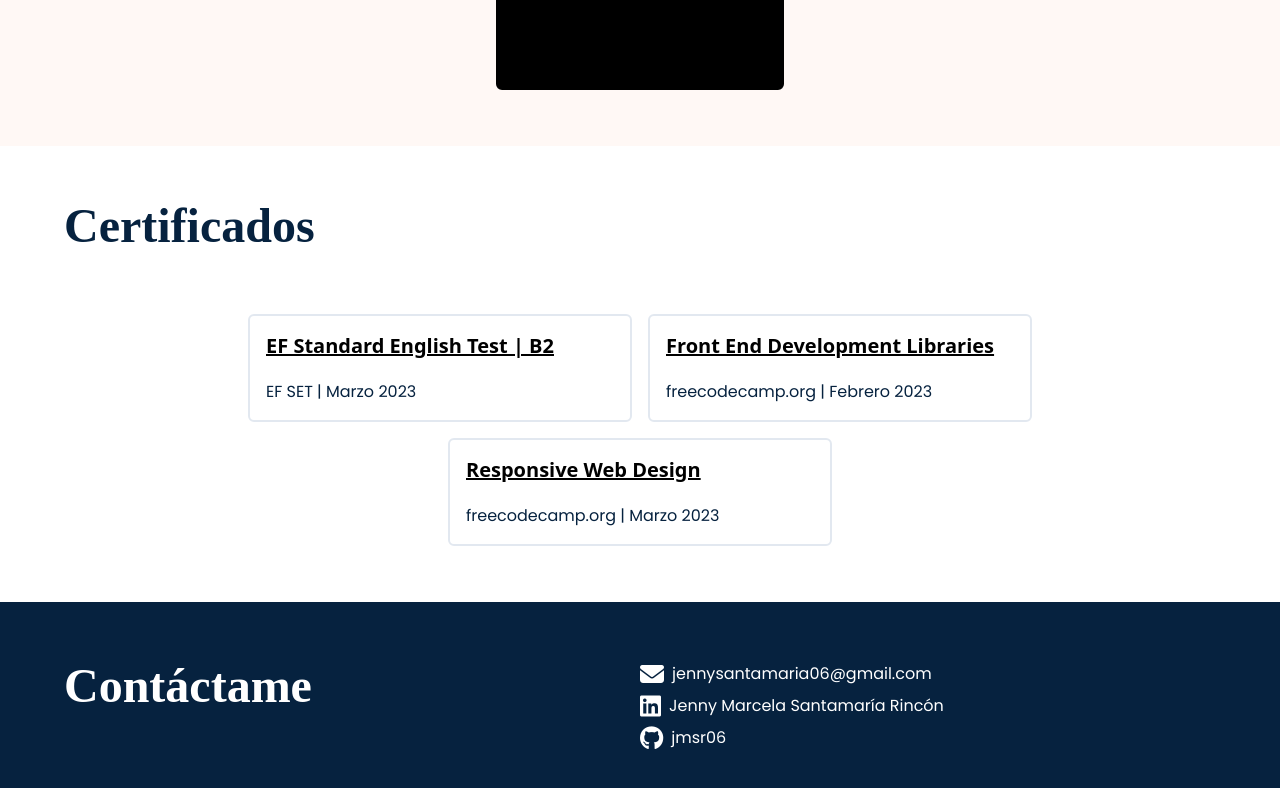
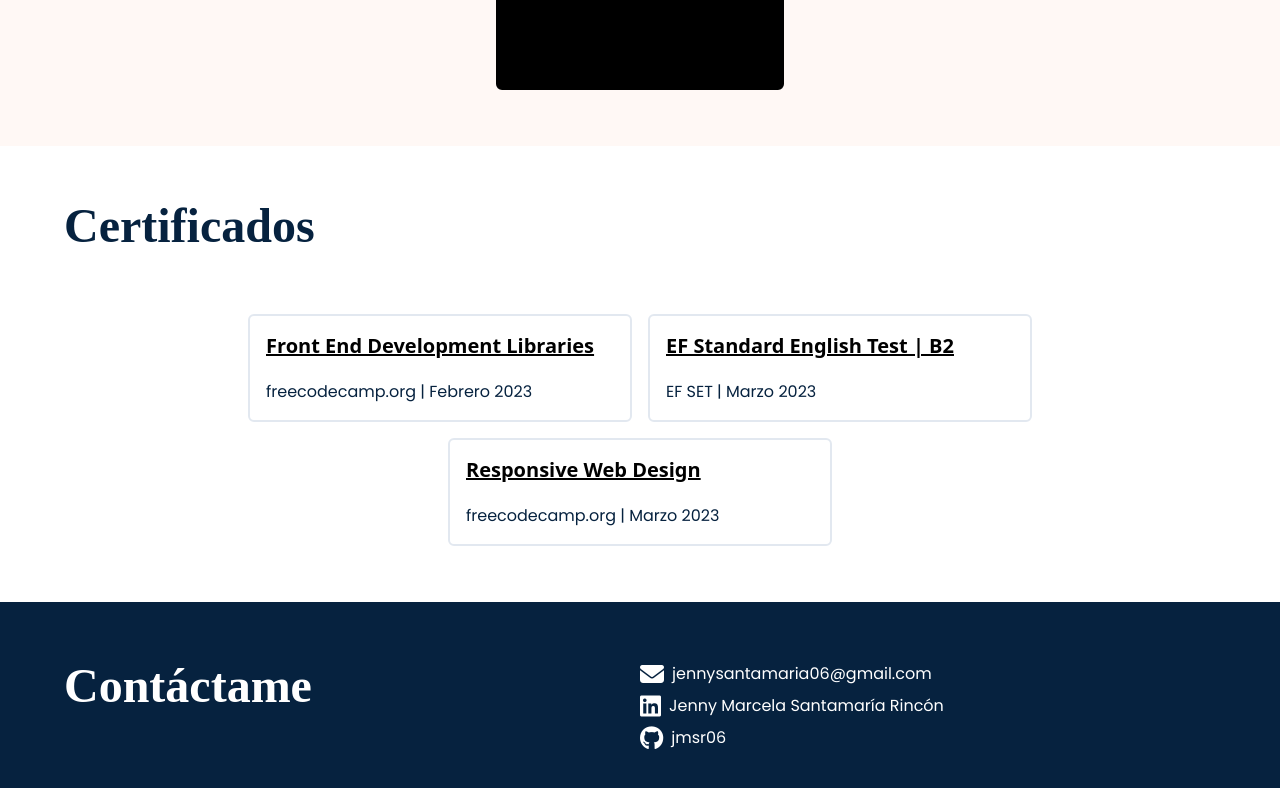
Before and after one commit to jmsr06/Portafolio, a React (Vite) app: page / in a window 1280 px wide. Shown: the part 3636-4424 px from the top of the page. Built offline with nearby package versions, Linux system fonts and the light colour scheme; a web font is replaced by a local one.

Commit message:
Update Certificates.jsx

```diff
--- a/src/components/Certificates.jsx
+++ b/src/components/Certificates.jsx
@@ -8,13 +8,13 @@ const Certificates = ({ idioma }) => {
                 <h2 className="title mb-10" data-aos="fade-down">{idioma.id == 1 ? 'Certificados' : 'Certificates'}</h2>
                 <br />
                 <div className="flex flex-wrap gap-4 justify-center">
+                    <div className="flex flex-col bg-white relative group w-full gap-5 max-w-sm rounded-md border-2 border-slate-200 p-4" data-aos="fade-up" data-aos-delay={200}>
+                        <a href='https://freecodecamp.org/certification/jmsr06/front-end-development-libraries' target="_blank" className="text-xl font-bold hover:opacity-50 underline"> Front End Development Libraries</a>
+                        <p className='text-base'>freecodecamp.org | {idioma.id == 1 ? 'Febrero' : 'February'} 2023</p>
+                    </div>
                     <div className="flex flex-col bg-white relative group w-full gap-5 max-w-sm rounded-md border-2 border-slate-200 p-4" data-aos="fade-up" data-aos-delay={400}>
                         <a href='https://www.efset.org/cert/61xsX1' target="_blank" className="text-xl font-bold hover:opacity-50 underline"> EF Standard English Test | B2</a>
                         <p className='text-base'>EF SET | {idioma.id == 1 ? 'Marzo' : 'March'} 2023</p>
-                    </div>
-                    <div className="flex flex-col bg-white relative group w-full gap-5 max-w-sm rounded-md border-2 border-slate-200 p-4" data-aos="fade-up" data-aos-delay={200}>
-                        <a href='https://freecodecamp.org/certification/jmsr06/front-end-development-libraries' target="_blank" className="text-xl font-bold hover:opacity-50 underline"> Front End Development Libraries</a>
-                        <p className='text-base'>freecodecamp.org | {idioma.id == 1 ? 'Febrero' : 'February'} 2023</p>
                     </div>
                     <div className="flex flex-col bg-white relative group w-full gap-5 max-w-sm rounded-md border-2 border-slate-200 p-4" data-aos="fade-up" data-aos-delay={200}>
                         <a href='https://www.freecodecamp.org/certification/jmsr06/responsive-web-design' target="_blank" className="text-xl font-bold hover:opacity-50 underline"> Responsive Web Design</a>
```
